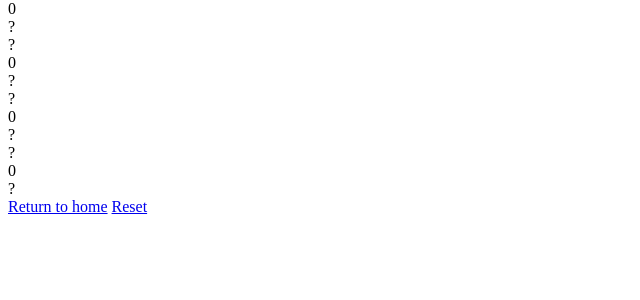
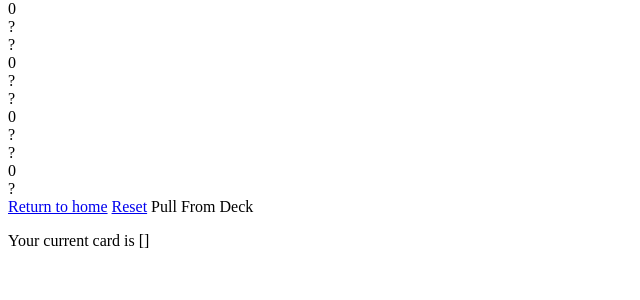
Before and after one commit to Seann321/cardProject, a Flask app: page /garbage/ in a window 1280 px wide. Shown: the part 350-650 px from the top of the page, without its empty margins (0-640 px from the left). Run offline with Flask 2, Linux system fonts and the light colour scheme.

Commit message:
The backend bones of garbage are done. There is currently no win condition or second player. However the logic behind picking and switching cards works.

```diff
--- a/deck.py
+++ b/deck.py
@@ -50,6 +50,9 @@ def convertToHTMLString(hand):
     for card in hand:
         string = ''
         string += getCardSuitSymbol(card)
-        string += card[0]
+        if card[0] == '1':
+            string += 'A'
+        else:
+            string += card[0]
         x.append(string)
     return x
--- a/games/garbage.py
+++ b/games/garbage.py
@@ -1,17 +1,35 @@
-import deck
 playerHand = []
 AIHand = []
 playerCardCount = 10
+cardSelected = list()
+for i in range(playerCardCount):
+    playerHand.append('0')
 
 
-def startNewGame():
-    global playerCardCount, playerHand
-    playerHand.clear()
-    playerCardCount = 10
-    for i in range(playerCardCount):
+def restart(cardCount=10):
+    global playerHand, AIHand, playerCardCount, cardSelected
+    playerHand = []
+    AIHand = []
+    playerCardCount = cardCount
+    cardSelected = list()
+    for x in range(playerCardCount):
         playerHand.append('0')
 
 
-def pickCard(cardSpot):
-    if playerHand[cardSpot][0] in list('QJ'):
-        print('Garbage')
+def choiceNewCard(card):
+    global cardSelected
+    cardSelected = list(card)
+
+
+def switchCardsValid(card):
+    cardValue = cardSelected[0]
+    if cardValue == 'A':
+        cardValue = '1'
+    if cardValue in list('QJ'):
+        return False
+    elif cardValue == 'K':
+        return True
+    elif card + 1 == int(cardValue):
+        return True
+    else:
+        return False
--- a/main.py
+++ b/main.py
@@ -66,23 +66,41 @@ def blackjackEndPlay():
 # Garbage
 @app.route('/garbage/')
 def startGarbage():
-    if len(garbage.playerHand) == 0:
-        garbage.startNewGame()
-    return render_template('garbage.html', playerHand=deck.convertToHTMLString(garbage.playerHand))
+    return render_template('garbage.html', playerHand=deck.convertToHTMLString(garbage.playerHand),
+                           currentCard=garbage.cardSelected)
 
 
 @app.route('/garbageReset/')
 def resetGarbage():
-    garbage.startNewGame()
+    garbage.restart()
     return flask.redirect('/garbage')
 
 
 @app.route('/garbageCardData/<string:cardData>')
 def useCardData(cardData):
     cardData = json.loads(cardData)
-    if garbage.playerHand[cardData] == '0':
-        garbage.playerHand[cardData] = deck.getNewCard()
-    return {'playerHand': deck.convertToHTMLString(garbage.playerHand)}
+    if len(garbage.cardSelected) == 0:
+        return {'playerHand': deck.convertToHTMLString(garbage.playerHand), 'invalidMove': True, 'currentCard': garbage.cardSelected}
+    else:
+        if garbage.switchCardsValid(cardData):
+            # If spot is unknown
+            if garbage.playerHand[cardData] == '0':
+                garbage.playerHand[cardData] = garbage.cardSelected
+                garbage.choiceNewCard(deck.getNewCard())
+            # If card already in spot
+            else:
+                temp = garbage.playerHand[cardData]
+                garbage.playerHand[cardData] = garbage.cardSelected
+                garbage.cardSelected = temp
+            return {'playerHand': deck.convertToHTMLString(garbage.playerHand), 'invalidMove': False, 'currentCard': garbage.cardSelected}
+        else:
+            return {'playerHand': deck.convertToHTMLString(garbage.playerHand), 'invalidMove': True, 'currentCard': garbage.cardSelected}
+
+
+@app.route('/garbageDeckPull/')
+def garbageDeckPull():
+    garbage.cardSelected = deck.getNewCard()
+    return {'playerHand': deck.convertToHTMLString(garbage.playerHand), 'invalidMove': False, 'currentCard': garbage.cardSelected}
 
 
 @app.route('/solitaire/')
--- a/templates/garbage.html
+++ b/templates/garbage.html
@@ -21,13 +21,21 @@
             "</div></div>";
           i++
         });
-        async function cardClicked(cardData) { // This grabs the array from main.py when a card is clicked
+        async function pullFromDeck(){ // Returns new card data from deck
             let obj
-            let newPlayerHand
-            const res = fetch(`/garbageCardData/${JSON.stringify(cardData)}`);
+            let cardData
+            const res = fetch(`/garbageDeckPull/`);
             obj = (await res).json();
-            await obj.then(data => newPlayerHand = data.valueOf()) //Dont remove console.log
-            console.log(newPlayerHand);
+            await obj.then(data => cardData = data.valueOf()) //Dont remove console.log
+            console.log(cardData);
+        }
+        async function cardClicked(data) { // This grabs the array from main.py when a card is clicked
+            let obj
+            let cardData
+            const res = fetch(`/garbageCardData/${JSON.stringify(data)}`);
+            obj = (await res).json();
+            await obj.then(data => cardData = data.valueOf()) //Dont remove console.log
+            console.log(cardData);
         }
         function convertStringToArray(inputString){
             inputString = inputString.replaceAll("&#39;", "");
@@ -40,5 +48,7 @@
     </script>
     <a href="/return/">Return to home</a>
     <a href="/garbageReset/">Reset</a>
+    <a onclick="pullFromDeck()">Pull From Deck</a>
+    <p>Your current card is {{currentCard}}</p>
 </body>
 </html>
```
